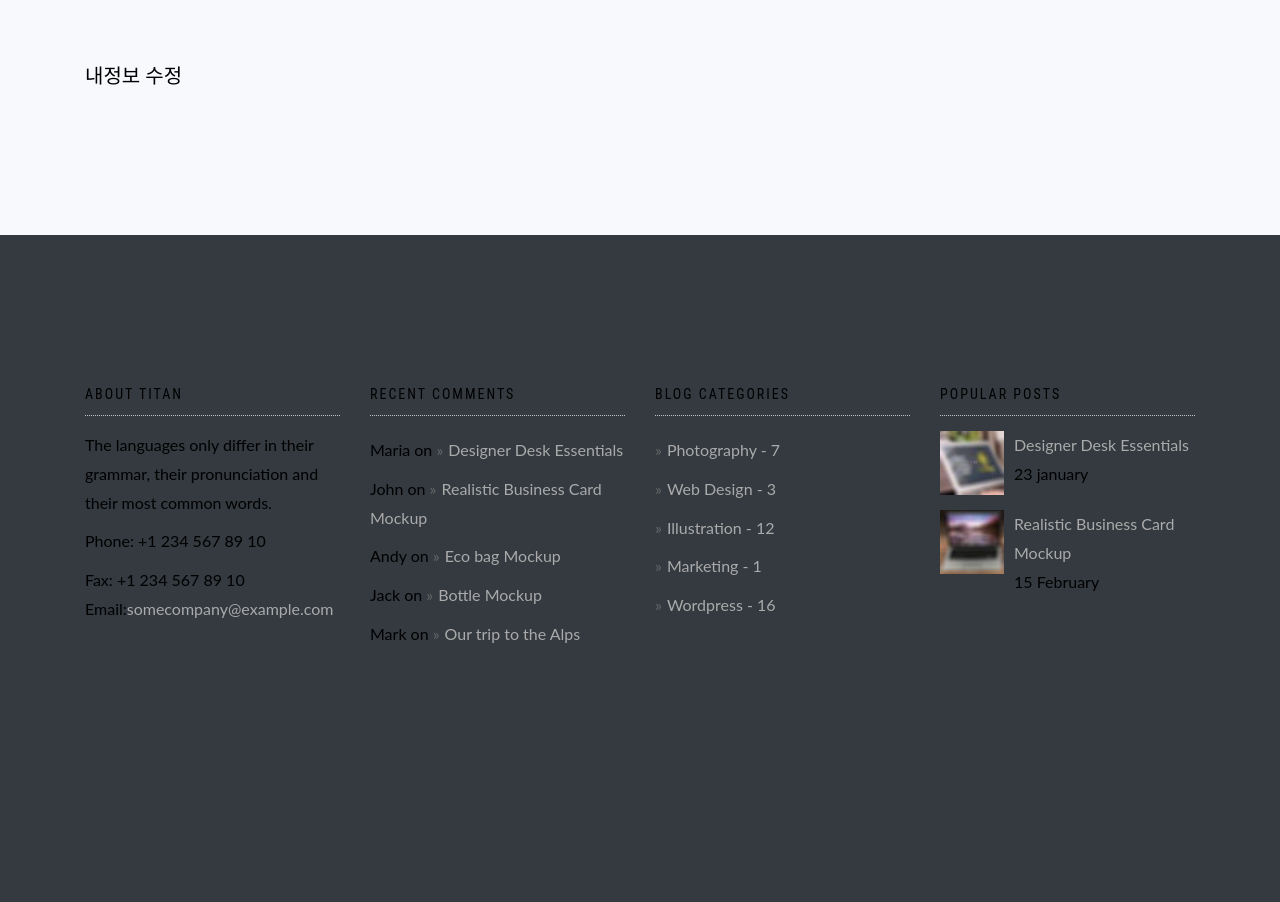
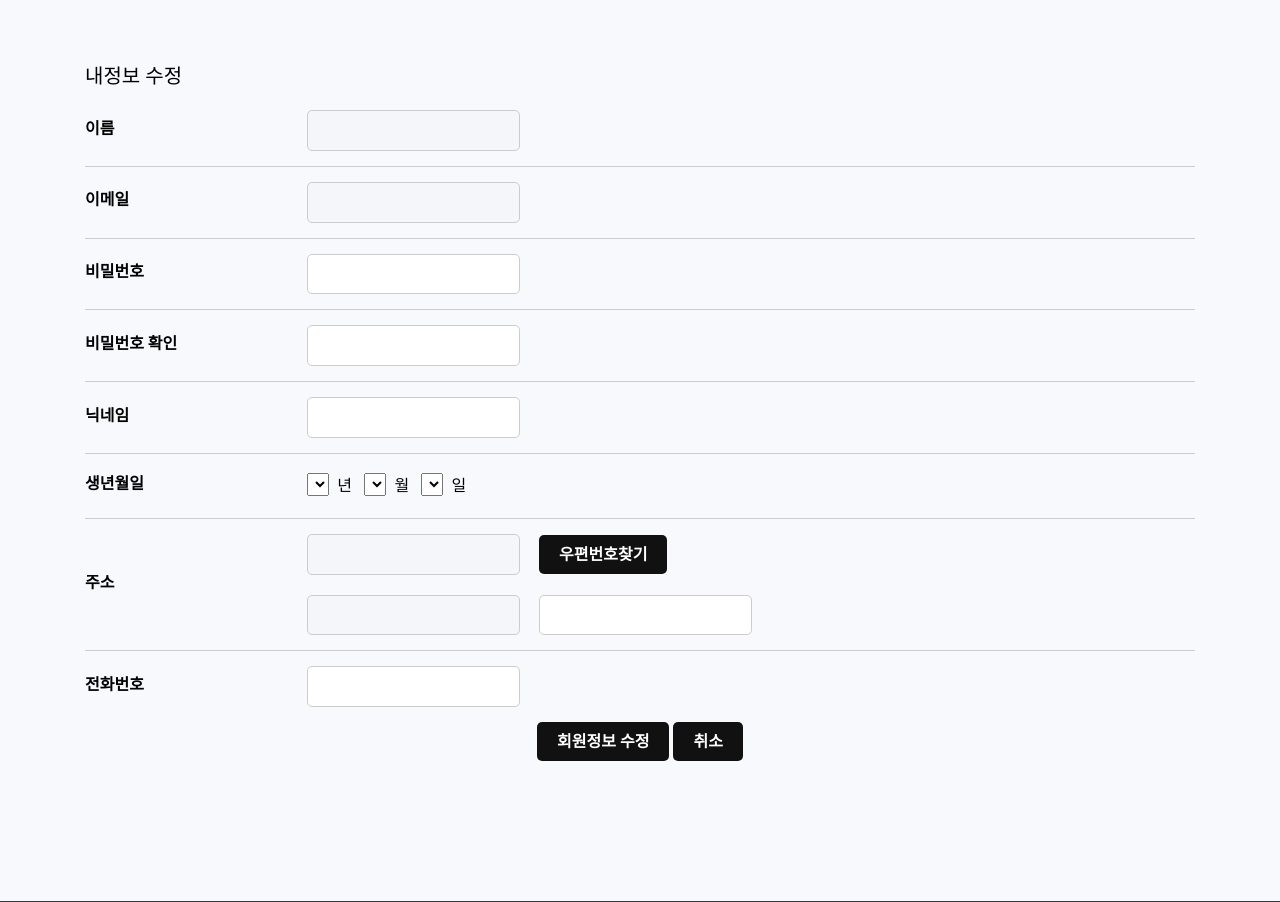
Before and after one commit to DonghanKang/Cinepop, a Java web app: page /mypage/editInfo in a window 1280 px wide. Shown: the part 80-982 px from the top of the page. Before the commit the page ends 723 px from the top, so only its background shows below. Run offline with Spring Boot 4, a stand-in JSP engine, Linux system fonts and the light colour scheme; lists and menus that the app fills with data are empty; some of the project's set-up classes (security, data sources, template engines, error pages and the like) are left out, and stand-ins take their place; some libraries are stand-ins or nearby versions.

Commit message:
mypage edit

```diff
--- a/src/main/webapp/WEB-INF/views/mypage/editInfo.jsp
+++ b/src/main/webapp/WEB-INF/views/mypage/editInfo.jsp
@@ -4,6 +4,86 @@
 <section class="module">
 	<div class="container">
 		<h2>내정보 수정</h2>
+		<div>
+            <form id="editform" name="update" action="editInfo_ok.jsp" method="post">
+		        <div class="input_area">
+		            <div class="p_title">
+		                <label>이름</label>
+		            </div>
+		            <div class="p_input">
+		                <input id="name" type="text" name="name" placeholder="" class="t_input" required="required" disabled="disabled">
+		            </div>
+		        </div>
+		        <div class="input_area">
+		            <div class="p_title">
+		                <label>이메일</label>
+		            </div>
+		            <div class="p_input">
+		                <input id="email" type="email" name="email" class="t_input" placeholder="" required="required" disabled="disabled"><span class="invalidText"></span>
+		            </div>
+		        </div>
+
+		        <div class="input_area">
+		            <div class="p_title">
+		                <label>비밀번호</label>
+		            </div>
+		            <div class="p_input">
+		                <input id="pw1" type="password" name="pw1" class="t_input" /><span class="invalidText"></span>
+		            </div>
+		        </div>
+		        <div class="input_area">
+		            <div class="p_title">
+		                <label>비밀번호 확인</label>
+		            </div>
+		            <div class="p_input">
+		                <input id="pw2" type="password" name="pw2" class="t_input" /><span class="invalidText"></span>
+		            </div>
+		        </div>
+		        <div class="input_area">
+		            <div class="p_title">
+		                <label>닉네임</label>
+		            </div>
+		            <div class="p_input">
+		                <input id="nickname" type="text" name="nickname" placeholder="" class="t_input"/>
+		            </div>
+		        </div>
+		        <div class="input_area">
+		            <div class="p_title">
+		                <label>생년월일</label>
+		            </div>
+		            <div class="p_input">
+		                <select id="year" name="yy" class="select"></select>&nbsp; 년 &nbsp;
+						<select id="month" name="mm" class="select"></select>&nbsp; 월 &nbsp;
+						<select id="day" name="dd" class="select"></select>&nbsp; 일 &nbsp;
+		            </div>
+		        </div>
+		        <div class="input_area">
+		            <div class="p_title">
+		                <label>주소</label>
+		            </div>
+		            <div class="p_input">
+		                <input id="sample6_postcode" type="text" name="postcode1" class="t_input"  value=""  disabled="disabled" />
+						<button type="button"  class="black_btn" onclick="sample6_execDaumPostcode()">우편번호찾기</button><br>
+						<input id="sample6_address" type="text" name="address_1" value="" required="required" disabled="disabled" class="t_input mt20"/>
+						<input id="sample6_detailAddress" type="text" name="detailAddress1" placeholder="" class="t_input mt20"/>
+		            </div>
+		        </div>
+		        <div class="input_area">
+		            <div class="p_title">
+		                <label>전화번호</label>
+		            </div>
+		            <div class="p_input">
+		                <input type="text" name="tel" value="" class="t_input" />
+		            </div>
+		        </div>
+
+
+            <div class="btn_all t_center">
+                <button type="submit" class="black_btn" id="infoedit_btn">회원정보 수정</button>
+                <button type="button" class="black_btn" onclick="back()">취소</button>
+            </div>
+            </form>
+        </div>
 	</div>
 </section>
 <%@include file="../inc/bottom.jsp"%>
--- a/src/main/webapp/resources/css/style_hl.css
+++ b/src/main/webapp/resources/css/style_hl.css
@@ -6,7 +6,7 @@
 .t_center{text-align:center !important;}
 .font_bold{font-weight:600;}
 .mr10{margin-right:10px;}
-
+.mt20{margin-top:20px;}
 /*select*/
 .select select{padding:10px 20px; border-radius: 5px; outline: none; cursor: pointer;}
 .select option:checked{background:#aac3c3;}
@@ -264,6 +264,13 @@
 .list_style li{}
 .list_style li::before{display: inline-block; content: ''; width:5px; height:5px; border-radius: 3px; background: #ccc; vertical-align: middle; margin-right:10px;}
 
+/*내정보 수정*/
+.input_area {border-top:1px solid #ccc; display: flex;flex-direction: row;justify-content: flex-start;align-items: center;  padding: 15px 0;}
+.input_area:first-child{border-top:none;}
+.input_area .p_title{width:20%;}
+.input_area .p_input{width:80%;}
+.input_area .p_input2{width:100%;}
+.pwd_area p{margin:10px 0;}
 
 /*이벤트 게시판 리스트 형식*/
 .searchbox{background:#efefef; padding:30px 15px; display:flex; justify-content: center; margin-bottom:30px; border:1px solid #DDDDDD; border-radius: 5px;}
```
Also changed, not shown: src/main/webapp/WEB-INF/views/event/event_Detail.jsp (added, +12 -0 lines), src/main/webapp/WEB-INF/views/mypage/withdrawal.jsp (+27 -3 lines), src/main/webapp/WEB-INF/views/mypage/withdrawalfin.jsp (added, +23 -0 lines), src/main/webapp/WEB-INF/views/withdrawal/withdrawal.jsp (deleted, +0 -33 lines), src/main/webapp/WEB-INF/views/withdrawal/withdrawalfin.jsp (deleted, +0 -23 lines), src/main/webapp/resources/images/mypage/withdrawalimg.JPG (added).
